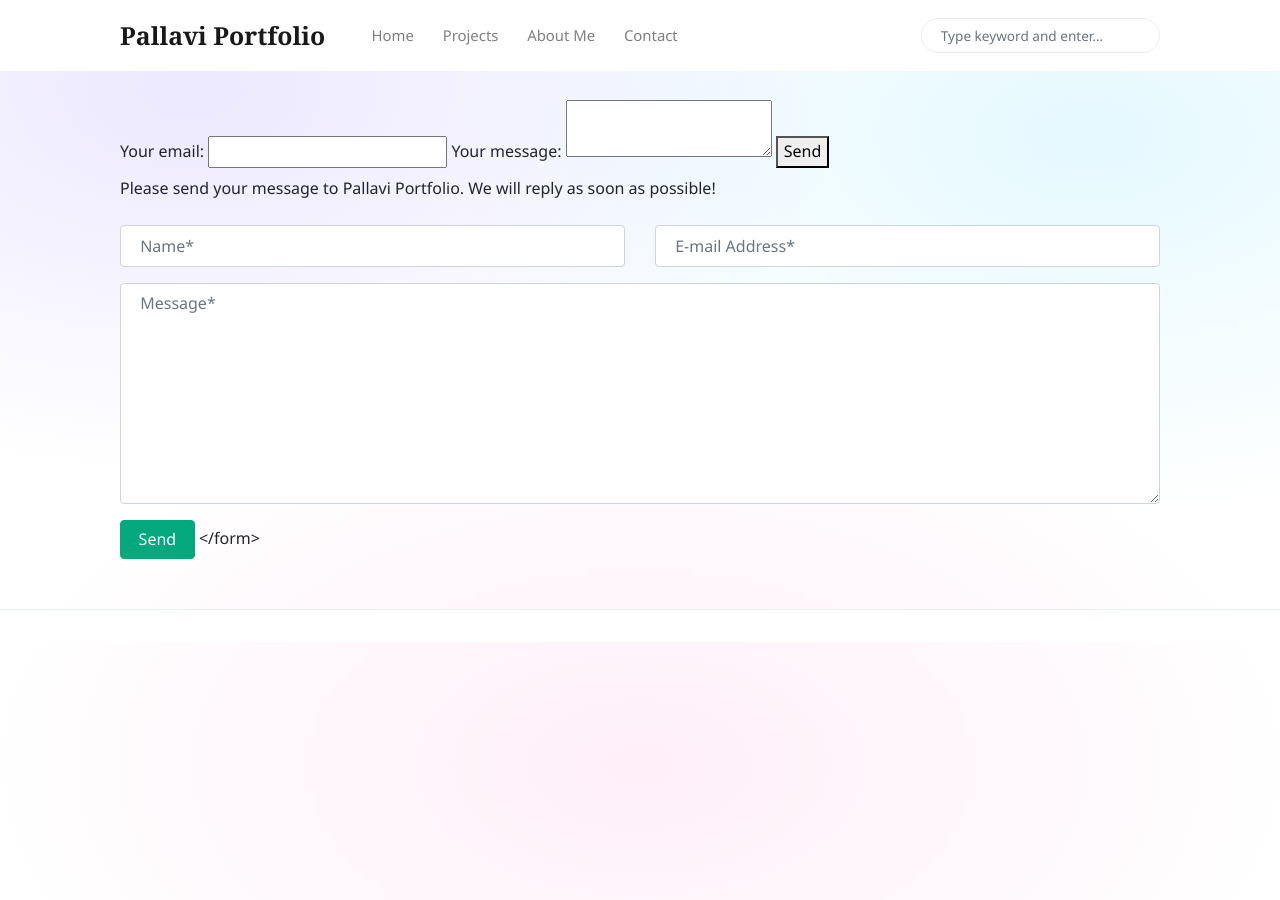
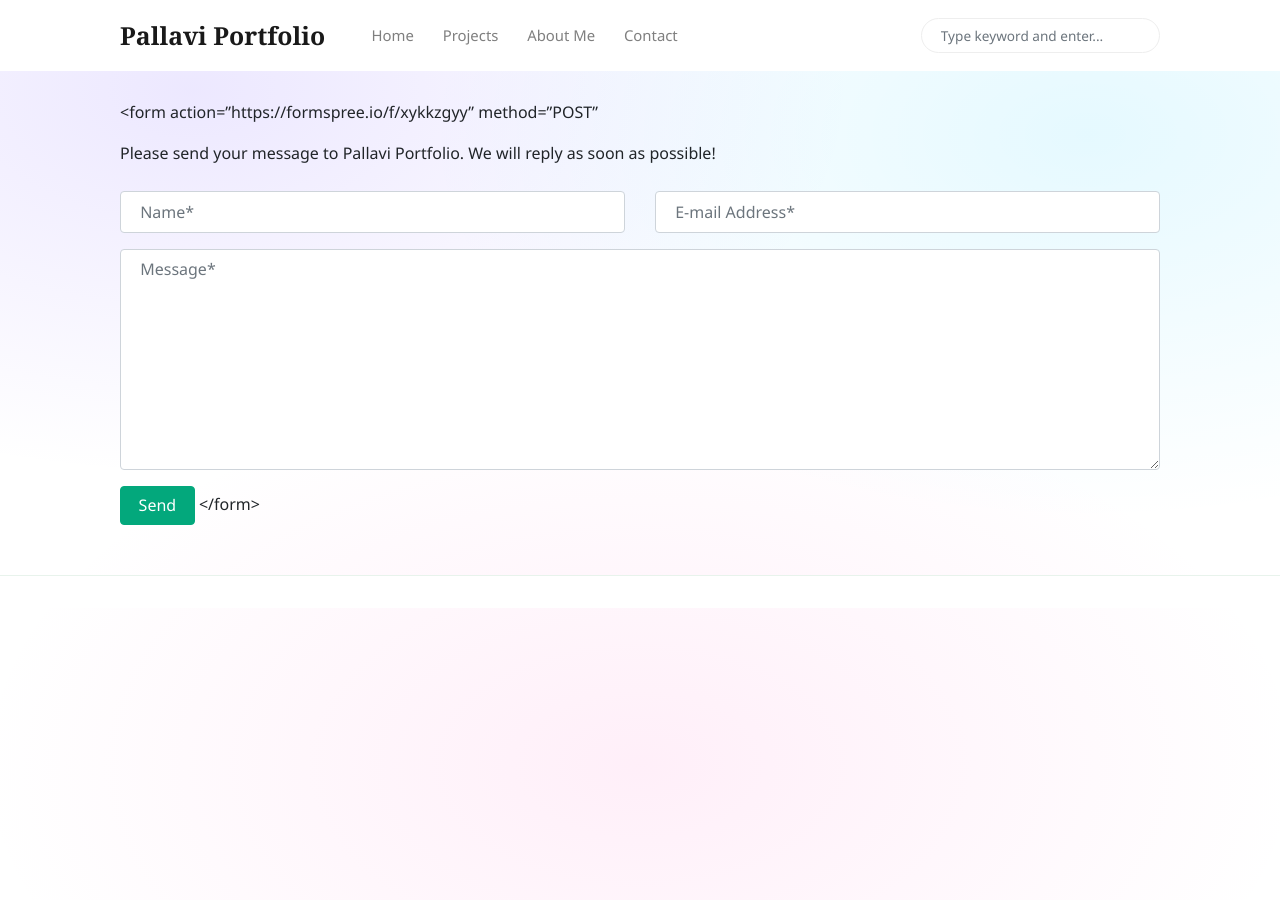
Before and after one commit to SinghPallavi819/singhpallavi819.github.io, a Jekyll site: the page built from _pages/contact.md, in a window 1280 px wide. Built offline with Jekyll 4.4.1, drawn with Linux system fonts in a browser that asks for light colours; nearby versions of some CDN libraries.

Commit message:
Update contact.md

```diff
--- a/_pages/contact.md
+++ b/_pages/contact.md
@@ -6,18 +6,6 @@ permalink: "/contact/"
 <form
   action="https://formspree.io/f/xykkzgyy"
   method="POST"
->
-  <label>
-    Your email:
-    <input type="email" name="email">
-  </label>
-  <label>
-    Your message:
-    <textarea name="message"></textarea>
-  </label>
-  <!-- your other form fields go here -->
-  <button type="submit">Send</button>
-</form>
 <p class="mb-4">Please send your message to {{site.name}}. We will reply as soon as possible!</p>
 <div class="form-group row">
 <div class="col-md-6">
```
